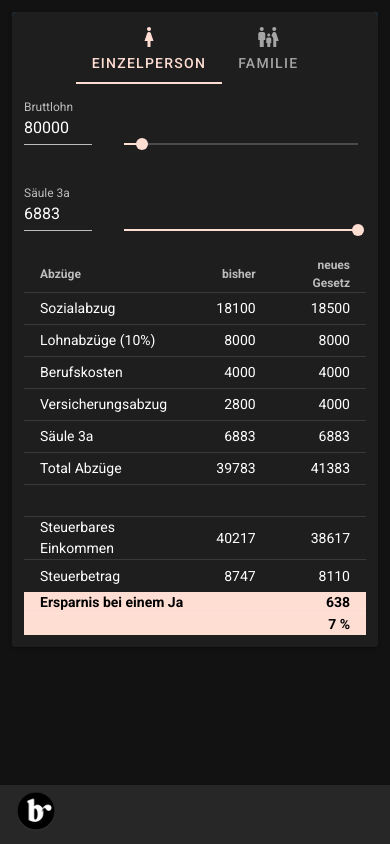
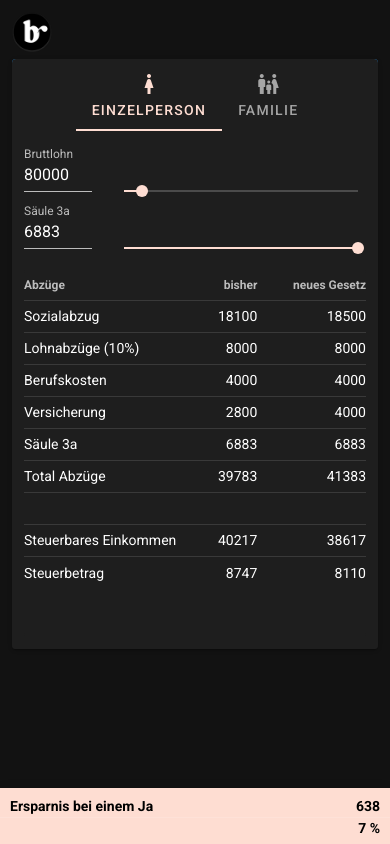
Before and after one commit to shufschmid/steuerrechner, a Nuxt app: page / in a window 390 px wide. Built offline with nearby package versions, Linux system fonts and the light colour scheme.

Commit message:
adding sticky bottom; reduce paddings; replace logo

```diff
--- a/components/Family.vue
+++ b/components/Family.vue
@@ -79,6 +79,7 @@
       </v-col
       >
     </v-row>
+    <br>
     <v-simple-table dense>
       <thead>
       <tr>
@@ -119,7 +120,7 @@
         </td>
       </tr>
       <tr>
-        <td>Versicherungsabzug</td>
+        <td>Versicherung</td>
         <td class="text-right">
           {{ familie_versicherungsabzug_vorher.toFixed(0) }}
         </td>
@@ -146,7 +147,7 @@
         </td>
       </tr>
       <tr>
-        <td>Betreuungskostenabzug</td>
+        <td>Betreuungskosten</td>
         <td class="text-right">
           {{ familie_kinderdrittbetreuungskostenabzug_vorher }}
         </td>
@@ -187,8 +188,10 @@
         </td>
       </tr>
       </tbody>
+      <br>
+      <br>
     </v-simple-table>
-    <div class="result-wrapper">
+    <div class="result-wrapper desktop">
       <v-simple-table>
         <tbody style="font-size: 18px">
         <tr class="primary" style="color: black">
@@ -208,6 +211,28 @@
         </tbody>
       </v-simple-table>
     </div>
+    <v-bottom-navigation class="mobile-bottom-nav" :fixed="true" background-color="primary">
+      <div class="result-wrapper">
+        <v-simple-table>
+          <tbody style="font-size: 18px">
+          <tr class="primary" style="color: black">
+            <td><b>Ersparnis bei einem Ja</b></td>
+            <td></td>
+            <td class="text-right" style="color: black">
+              <b>{{ Number(familie_ersparnis).toFixed(0) }}</b>
+            </td>
+          </tr>
+          <tr class="primary">
+            <td></td>
+            <td></td>
+            <td class="text-right" style="color: black">
+              <b>{{ Number(familie_ersparnis_prozent * 100).toFixed(0) }} %</b>
+            </td>
+          </tr>
+          </tbody>
+        </v-simple-table>
+      </div>
+    </v-bottom-navigation>
   </v-tab-item>
 </template>
 
--- a/components/SingelPerson.vue
+++ b/components/SingelPerson.vue
@@ -44,6 +44,7 @@
       </v-col
       >
     </v-row>
+    <br>
     <v-simple-table dense>
       <thead>
       <tr>
@@ -84,7 +85,7 @@
         </td>
       </tr>
       <tr>
-        <td>Versicherungsabzug</td>
+        <td>Versicherung</td>
         <td class="text-right">
           {{ einzelperson_versicherungsabzug_vorher }}
         </td>
@@ -134,8 +135,10 @@
         </td>
       </tr>
       </tbody>
+      <br>
+      <br>
     </v-simple-table>
-    <div class="result-wrapper">
+    <div class="result-wrapper desktop">
       <v-simple-table>
         <tbody style="font-size: 18px">
         <tr class="primary mt-3" style="color: black;">
@@ -155,6 +158,28 @@
         </tbody>
       </v-simple-table>
     </div>
+    <v-bottom-navigation class="mobile-bottom-nav" :fixed="true" background-color="primary">
+      <div class="result-wrapper pt-2">
+        <v-simple-table>
+          <tbody style="font-size: 18px">
+          <tr class="primary mt-3" style="color: black;">
+            <td style="height: 20px"><b>Ersparnis bei einem Ja</b></td>
+            <td class="text-right">
+              <b>{{ Number(einzelperson_ersparnis).toFixed(0) }}</b>
+            </td>
+          </tr>
+          <tr class="primary" style="color: black">
+            <td></td>
+            <td class="text-right" style="height: 20px">
+              <b>{{
+                  isNaN(Number(einzelperson_ersparnis_prozent * 100).toFixed(0)) ? '0' : Number(einzelperson_ersparnis_prozent * 100).toFixed(0) + '  %'
+                }}</b>
+            </td>
+          </tr>
+          </tbody>
+        </v-simple-table>
+      </div>
+    </v-bottom-navigation>
   </v-tab-item>
 </template>
 
--- a/layouts/default.vue
+++ b/layouts/default.vue
@@ -2,12 +2,13 @@
   <v-app dark>
     <v-main>
       <v-container>
+       <img style="width: 40px; height: 40px" src="~/static/android-chrome-192x192.png" alt="bajour-logo"/>
         <Nuxt />
       </v-container>
     </v-main>
-    <v-footer :absolute="!fixed" app>
+<!--    <v-footer :absolute="false" app>
       <span><img style="width: 40px; height: 40px" src="~/static/android-chrome-192x192.png" alt="bajour-logo"/></span>
-    </v-footer>
+    </v-footer>-->
   </v-app>
 </template>
 
@@ -39,3 +40,46 @@ export default {
   },
 }
 </script>
+<style lang="scss">
+.v-input__control {
+  height: 25px;
+}
+.result-wrapper {
+  table tbody tr td b {
+    padding-left: 10px !important;
+    padding-right: 10px !important;
+  }
+}
+.mobile-bottom-nav {
+  animation: fadeIn 3s linear;
+  display: none !important;
+}
+@media screen and (max-width: 640px) {
+  .v-data-table__wrapper tbody, .v-data-table__wrapper thead {
+    tr th:first-of-type, tr td:first-of-type {
+      padding-left: 0 !important;
+    }
+    tr th:last-of-type, tr td:last-of-type {
+      padding-right: 0 !important;
+    }
+  }
+  .result-wrapper.desktop {
+    display: none !important;
+  }
+  .mobile-bottom-nav {
+    animation: fadeIn .3s linear;
+    display: block !important;
+  }
+}
+
+@keyframes fadeIn {
+  0%    {
+    opacity: 0;
+
+  }
+  40% {
+    opacity: 0;
+  }
+  100%  { opacity: 1; }
+}
+</style>
```
